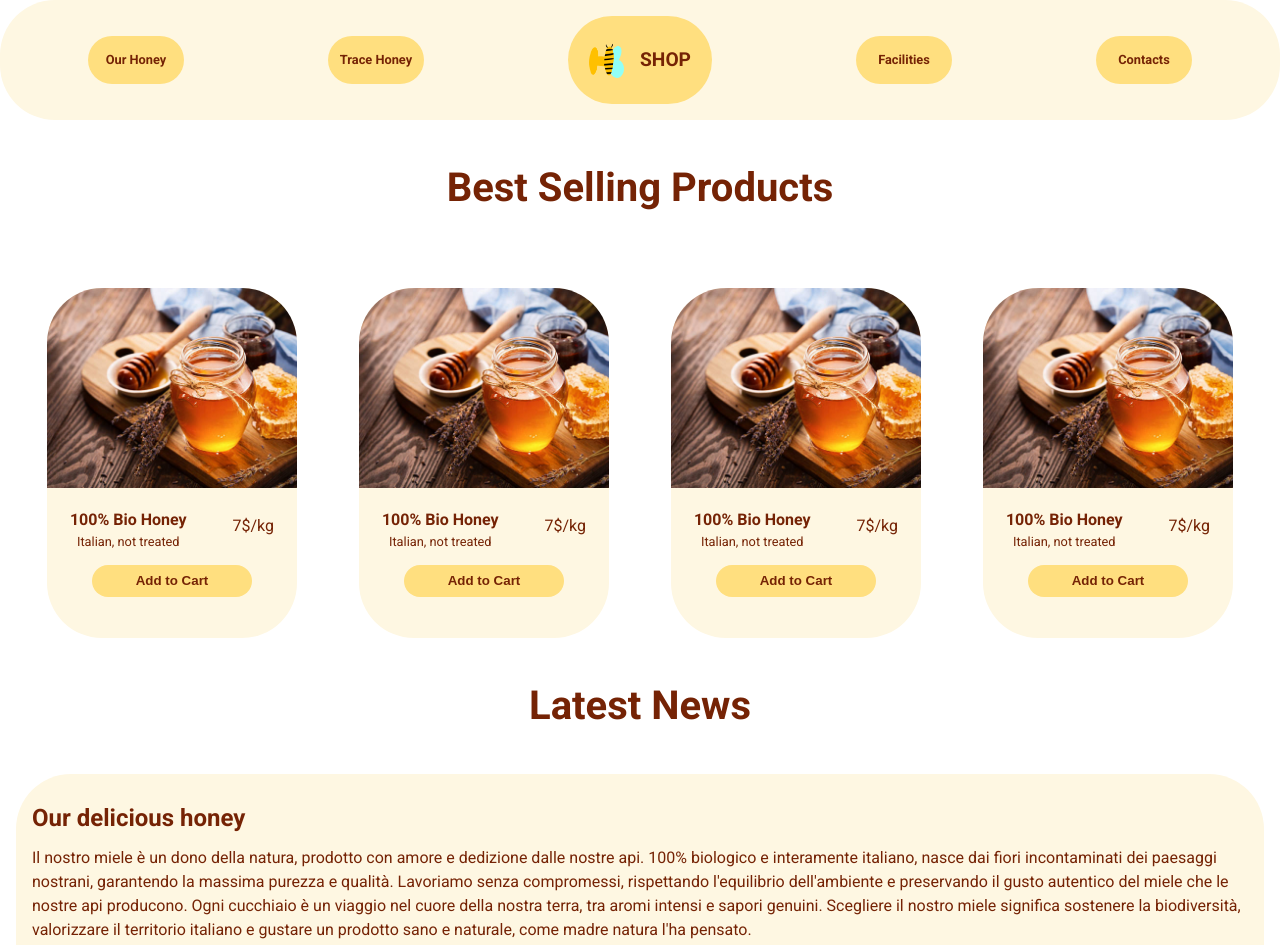
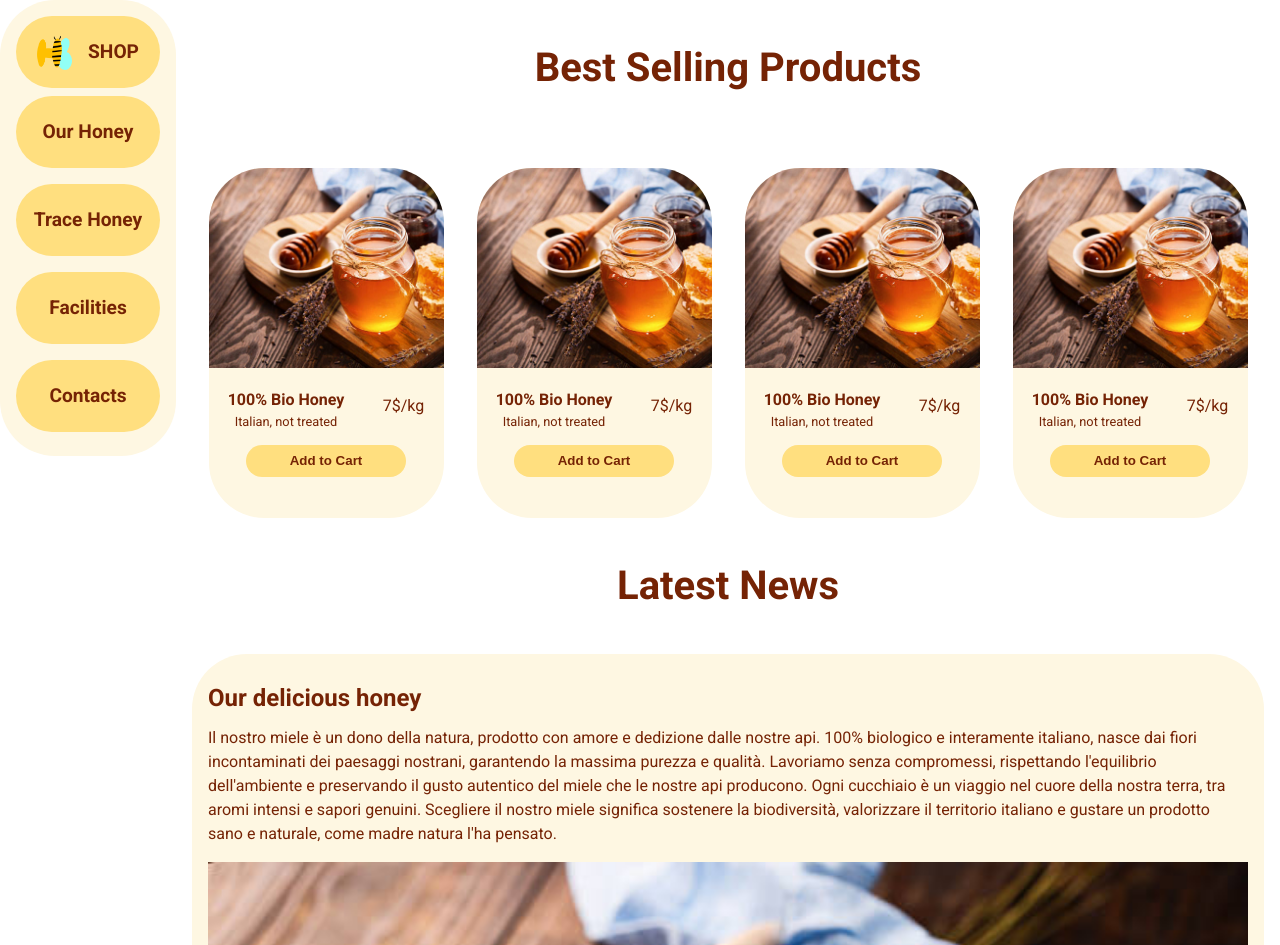
Before and after one commit to lorenz1974/U2-W1-D3, a plain HTML site: page index.html in a window 1280 px wide. Shown: the top 945 px of the page. Drawn offline with Linux system fonts and the light colour scheme.

Commit message:
L'ha preso?!?!

```diff
--- a/assets/css/style.css
+++ b/assets/css/style.css
@@ -27,6 +27,7 @@ nav ul {
     display: flex;
     justify-content: space-around;
     flex-wrap: wrap;
+    max-width: 380px;
 
 }
 
@@ -57,6 +58,11 @@ h2 {
     margin: 3rem auto;
     font-weight: bold;
     font-size: 2.5rem;
+}
+
+#container {
+    display: flex;
+    flex-direction: column;
 }
 
 #sectionCards {
@@ -114,7 +120,6 @@ h2 {
     margin: 1rem 0;
 
 }
-
 
 .divCardTitleAndSubTitle {
     display: flex;
@@ -185,6 +190,7 @@ article img {
         width: 100%;
         justify-content: space-around;
         align-items: center;
+        max-width: none;
     }
 
     nav ul li {
@@ -207,17 +213,73 @@ article img {
 }
 
 @media screen and (min-width: 768px) {
-    #container {
+    body {
         display: flex;
-        flex-direction: column;
-        justify-content: start;
-        align-items: start;
+        flex-direction: row;
     }
 
+    header {
+        width: 200px;
+    }
+
+
+
+    nav ul li {
+        font-size: .5rem;
+        width: 5rem;
+        height: 2rem;
+        font-size: 1.2em;
+        width: 8rem;
+        height: 3.5rem;
+    }
+
+    #liShop {
+        order: -2;
+        width: 5rem;
+        height: 2rem;
+        font-size: 1.2em;
+        width: 8rem;
+        height: 3.5rem;
+    }
+
+    main {
+        width: 100%;
+    }
+
+    #sectionCards {
+        flex-direction: row;
+        flex-wrap: nowrap;
+    }
+
+    .divCardContainer {
+        width: 175px;
+        height: 230px;
+    }
+
+    .cardImage {
+        height: 100px;
+    }
+
+    #sectionCards>div:nth-child(3) {
+        display: none;
+    }
 }
 
-@media screen and (min-width: 992px) {}
+@media screen and (min-width: 992px) {
+    #sectionCards div:nth-child(3) {
+        display: flex;
+    }
+}
 
-@media screen and (min-width: 1200px) {}
+@media screen and (min-width: 1200px) {
+    .divCardContainer {
+        width: 235px;
+        height: 350px;
+    }
+
+    .cardImage {
+        height: 200px;
+    }
+}
 
 @media screen and (min-width: 1400px) {}
--- a/index.html
+++ b/index.html
@@ -15,7 +15,7 @@
 </head>
 
 <body>
-    <div id="container>">
+    <!-- <div id="container"> -->
     <header>
         <nav>
             <ul>
@@ -122,7 +122,7 @@
         </section>
     </main>
     <footer></footer>
-    </div>
+    <!-- </div> -->
 </body>
 
 </html>
```
Lines whose indentation alone changed are shown as unchanged.
